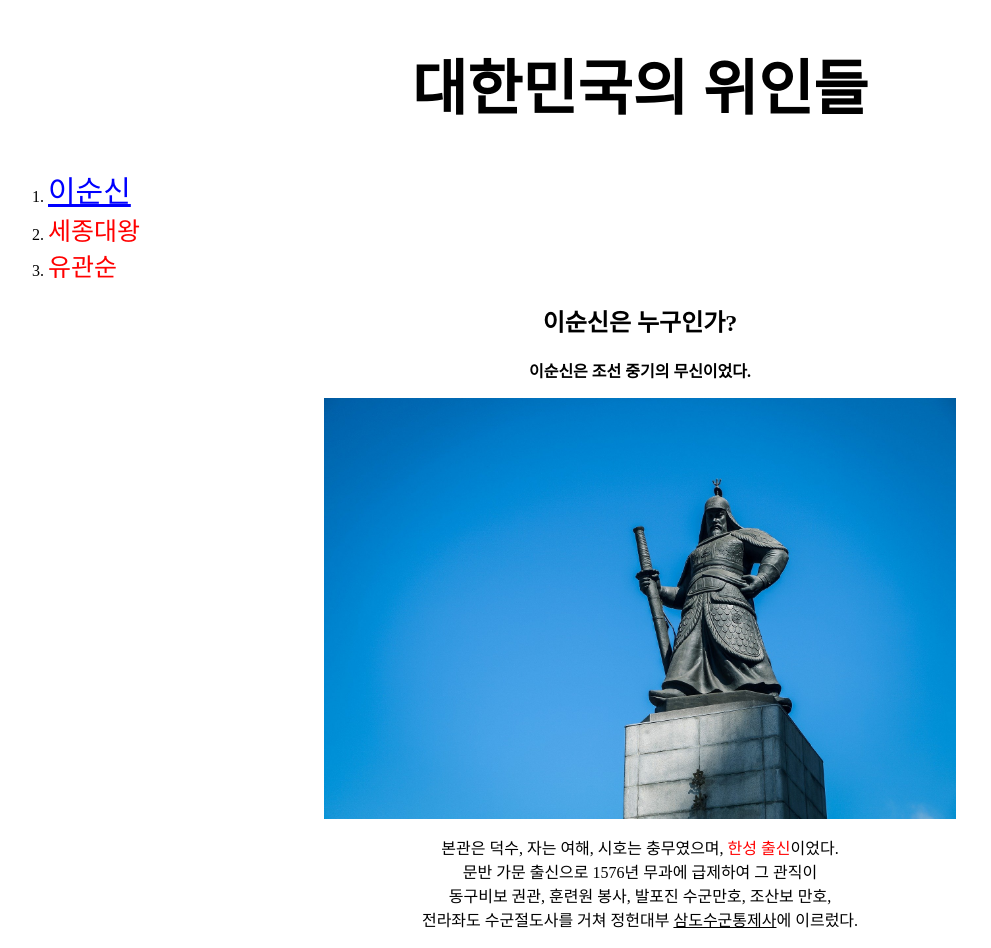
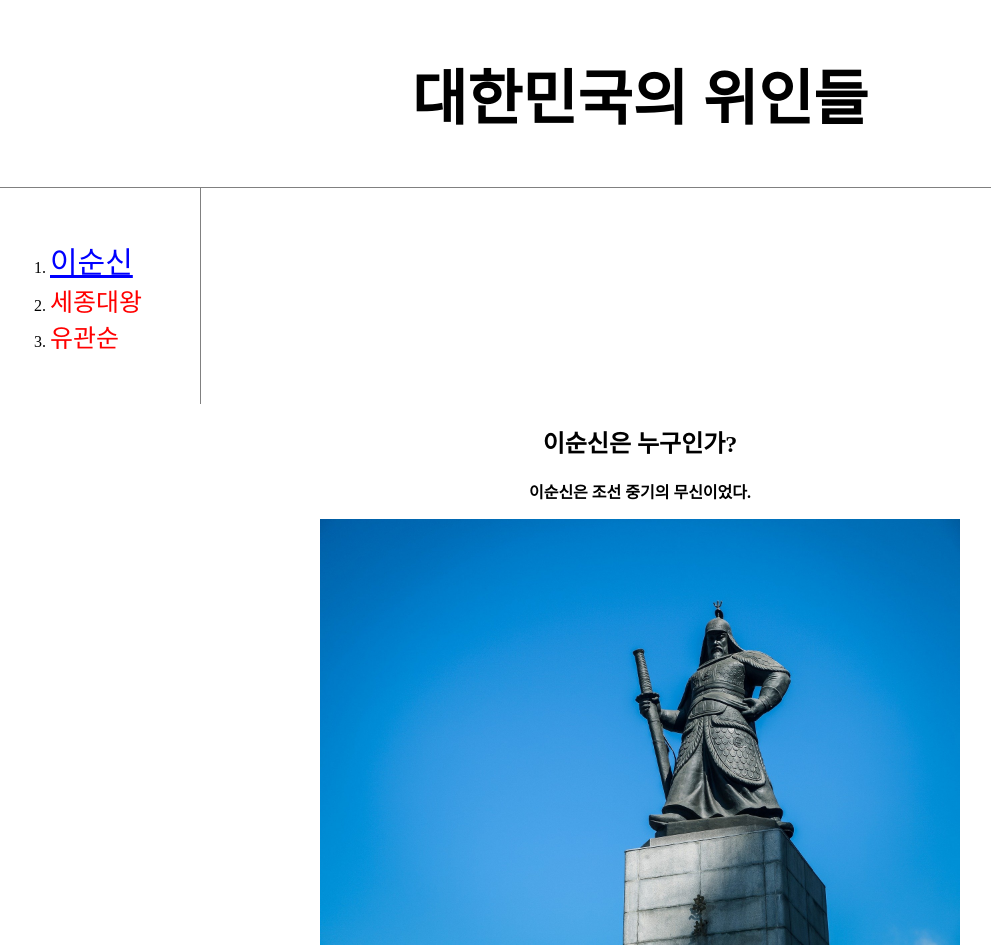
Before and after one commit to sjm2229/daehan1, a plain HTML site: page 1.html in a window 1280 px wide. Shown: the top 948 px of the page, without its empty margins (0-991 px from the left). Drawn offline with Linux system fonts and the light colour scheme.

Commit message:
Add files via upload

```diff
--- a/1.html
+++ b/1.html
@@ -4,6 +4,9 @@
   <title>대한위인- 이순신</title>
   <meta charset="utf-8">
   <style>
+    body{
+      margin:0;
+    }
     a {
       color:red;
       text-decoration: none;
@@ -11,6 +14,15 @@
     h1 {
       font-size:60px;
       text-align:center;
+      border-bottom:1px solid gray;
+      margin:0px;
+      padding:50px;
+    }
+    ol {
+      border-right:1px solid gray;
+      width:100px;
+      margin:0;
+      padding:50px;
     }
     img {
       display:block;
```
